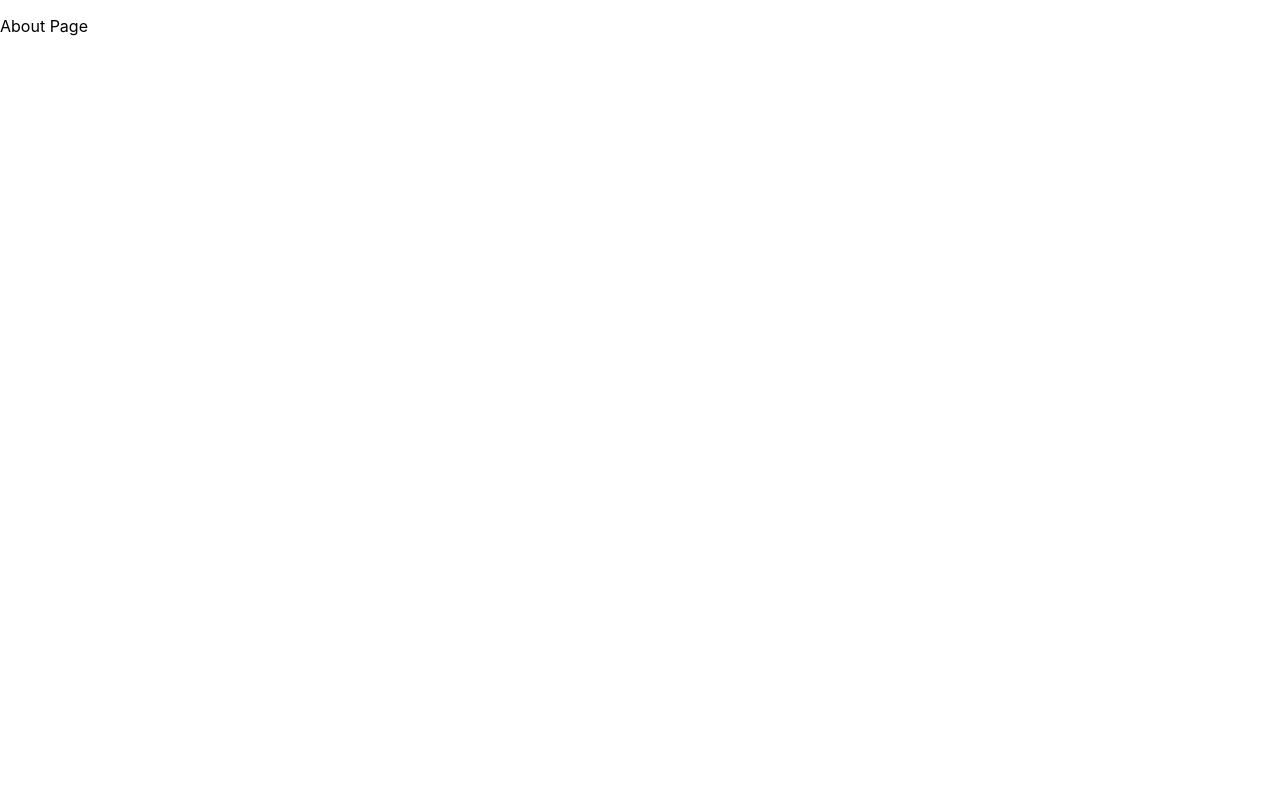
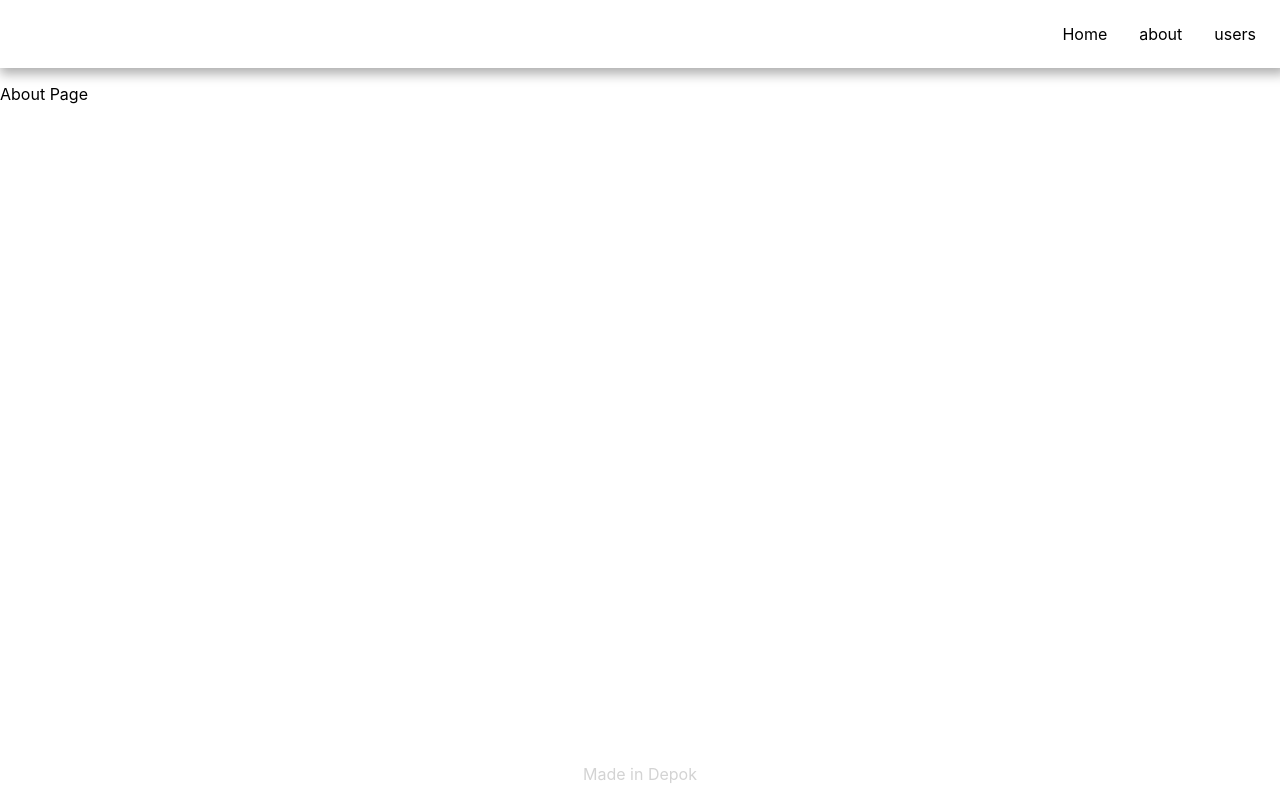
Before and after one commit to isthisilham/Basic-Next-JS, a Next.js app: page /about in a window 1280 px wide. Built offline with nearby package versions, Linux system fonts and the light colour scheme.

Commit message:
Layout, 404 & Redirect Page - Next JS

```diff
--- /dev/null
+++ b/components/Layout/Layout.module.css
@@ -0,0 +1,9 @@
+.container {
+    height: 100%;
+    display: flex;
+    flex-direction: column;
+}
+
+.content {
+    flex: 1;
+}
--- /dev/null
+++ b/components/Layout/index.tsx
@@ -0,0 +1,19 @@
+import {ReactNode} from 'react'
+import Header from '../Header'
+import Footer from '../Footer'
+import styles from './Layout.module.css';
+
+interface Layoutprops {
+    children: ReactNode;
+}
+
+export default function Layout(props: Layoutprops) {
+    const { children } = props;
+    return (
+        <div className={styles.container}>
+            <Header />
+            <div className={styles.content}>{children}</div>
+            <Footer />
+        </div>
+    )
+}
--- a/pages/about.tsx
+++ b/pages/about.tsx
@@ -1,7 +1,9 @@
+import Layout from '../components/Layout'
+
 export default function about() {
     return (
-        <div>
+        <Layout>
            <p>About Page</p>
-        </div>
+        </Layout>
     )
 }
--- a/pages/users/index.tsx
+++ b/pages/users/index.tsx
@@ -1,9 +1,9 @@
-
+import Layout from '../../components/Layout';
 
 export default function UserPage() {
     return (
-        <div>
+        <Layout>
             <p>Users Page</p>
-        </div>
+        </Layout>
     )
 }
--- a/styles/globals.css
+++ b/styles/globals.css
@@ -6,6 +6,7 @@
     Ubuntu, Cantarell, Fira Sans, Droid Sans, Helvetica Neue, sans-serif;
     max-width: 1400px;
     margin: auto;
+    height: 100%;
 }
 
 a {
@@ -16,3 +17,12 @@
 * {
   box-sizing: border-box;
 }
+
+#__next{
+  height: 100%;
+}
+
+.title-not-found {
+  color: darkgray;
+  text-align: center;
+}
```
Also changed, not shown: pages/404.tsx (added, +20 -0 lines), pages/index.tsx (+4 -4 lines).
